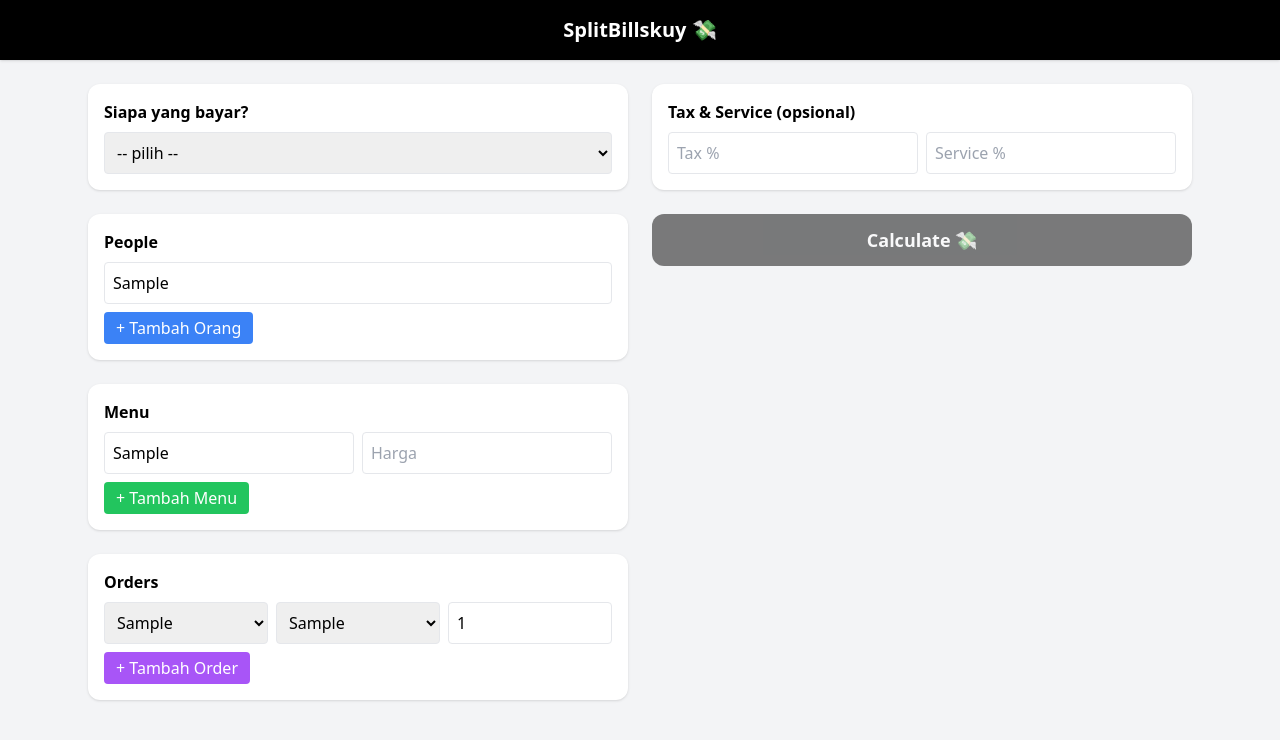
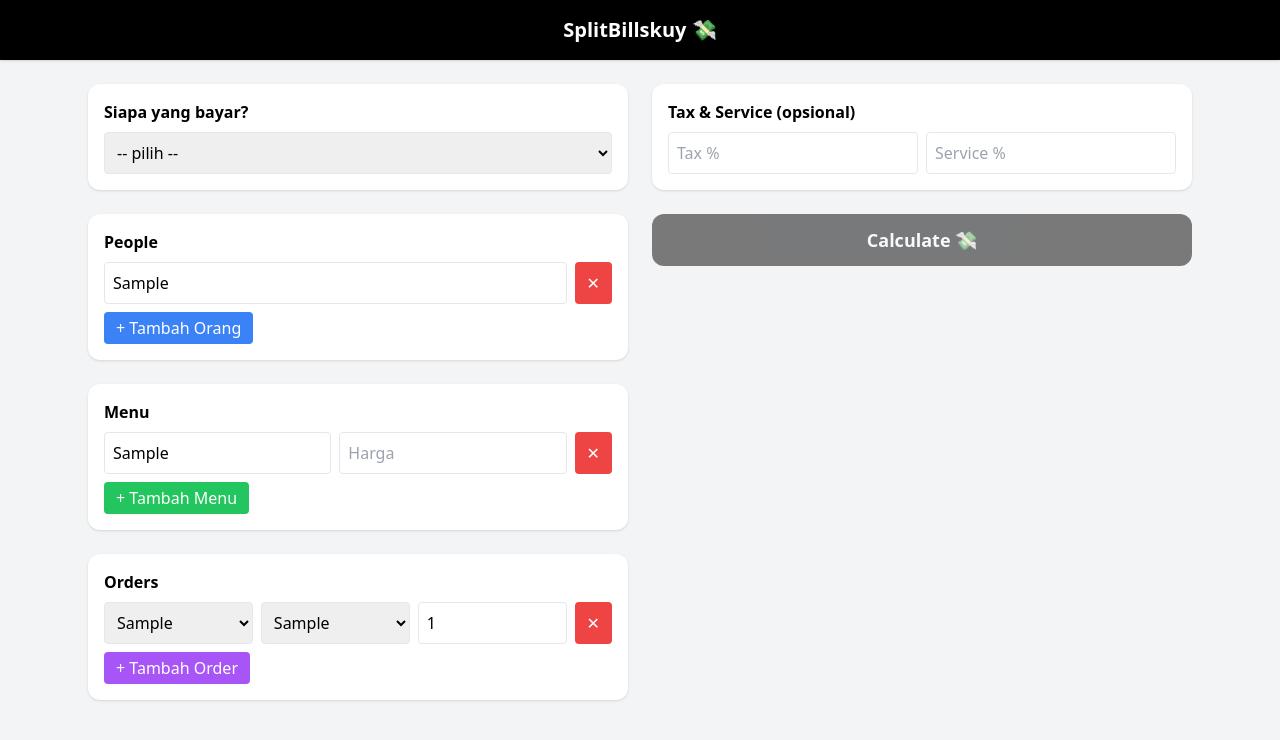
Before and after one commit to pradityarzkn/splitbillskuy, a React (Vite) app in the folder split-bill-frontend/: page / in a window 1280 px wide. Both pictures are taken after typing "Sample", "Sample", "Sample" into the empty fields and a click on the button "+ Tambah Order". Shown: the top 740 px of the page. Built offline with nearby package versions, Linux system fonts and the light colour scheme.

Commit message:
add delete buttons for better UX

```diff
--- a/split-bill-frontend/src/App.jsx
+++ b/split-bill-frontend/src/App.jsx
@@ -11,7 +11,6 @@ export default function App() {
   const [result, setResult] = useState(null)
   const [loading, setLoading] = useState(false)
 
-  // lock scroll pas loading
   useEffect(() => {
     document.body.style.overflow = loading ? "hidden" : "auto"
   }, [loading])
@@ -22,33 +21,36 @@ export default function App() {
       currency: "IDR"
     }).format(num)
 
-  // ===== FORMAT ANGKA =====
   const formatNumber = (value) => {
     if (!value) return ""
     return value.toString().replace(/\B(?=(\d{3})+(?!\d))/g, ".")
   }
 
-  const unformatNumber = (value) => {
-    return value.replace(/\./g, "")
-  }
+  const unformatNumber = (value) => value.replace(/\./g, "")
 
-  // ---- People ----
+  // ===== PEOPLE =====
   const addPerson = () => setPeople([...people, ""])
   const updatePerson = (i, val) => {
     const copy = [...people]
     copy[i] = val
     setPeople(copy)
   }
+  const removePerson = (i) => {
+    setPeople(people.filter((_, idx) => idx !== i))
+  }
 
-  // ---- Menu ----
+  // ===== MENU =====
   const addMenu = () => setMenu([...menu, { name: "", price: "" }])
   const updateMenu = (i, field, val) => {
     const copy = [...menu]
     copy[i][field] = val
     setMenu(copy)
   }
+  const removeMenu = (i) => {
+    setMenu(menu.filter((_, idx) => idx !== i))
+  }
 
-  // ---- Orders ----
+  // ===== ORDERS =====
   const addOrder = () =>
     setOrders([
       ...orders,
@@ -64,8 +66,11 @@ export default function App() {
     copy[i][field] = field === "qty" ? Number(val) : val
     setOrders(copy)
   }
+  const removeOrder = (i) => {
+    setOrders(orders.filter((_, idx) => idx !== i))
+  }
 
-  // ---- Submit ----
+  // ===== SUBMIT =====
   const handleSubmit = async () => {
     try {
       setLoading(true)
@@ -97,7 +102,6 @@ export default function App() {
   return (
     <div className="min-h-screen bg-gray-100">
 
-      {/* HEADER */}
       <div className="bg-black text-white text-center py-4 text-xl font-semibold shadow">
         SplitBillskuy 💸
       </div>
@@ -115,28 +119,35 @@ export default function App() {
             >
               <option value="">-- pilih --</option>
               {validPeople.map((p, i) => (
-                <option key={i} value={p}>
-                  {p}
-                </option>
+                <option key={i}>{p}</option>
               ))}
             </select>
           </Card>
 
+          {/* PEOPLE */}
           <Card title="People">
             {people.map((p, i) => (
-              <input
-                key={i}
-                className="input mb-2"
-                value={p}
-                placeholder="Nama"
-                onChange={(e) => updatePerson(i, e.target.value)}
-              />
+              <div key={i} className="flex gap-2 mb-2">
+                <input
+                  className="input flex-1"
+                  value={p}
+                  placeholder="Nama"
+                  onChange={(e) => updatePerson(i, e.target.value)}
+                />
+                <button
+                  onClick={() => removePerson(i)}
+                  className="bg-red-500 text-white px-3 rounded"
+                >
+                  ✕
+                </button>
+              </div>
             ))}
             <button className="btn-blue" onClick={addPerson}>
               + Tambah Orang
             </button>
           </Card>
 
+          {/* MENU */}
           <Card title="Menu">
             {menu.map((m, i) => (
               <div key={i} className="flex gap-2 mb-2">
@@ -159,6 +170,13 @@ export default function App() {
                     }
                   }}
                 />
+
+                <button
+                  onClick={() => removeMenu(i)}
+                  className="bg-red-500 text-white px-3 rounded"
+                >
+                  ✕
+                </button>
               </div>
             ))}
             <button className="btn-green" onClick={addMenu}>
@@ -166,6 +184,7 @@ export default function App() {
             </button>
           </Card>
 
+          {/* ORDERS */}
           <Card title="Orders">
             {orders.map((o, i) => (
               <div key={i} className="flex gap-2 mb-2">
@@ -197,6 +216,13 @@ export default function App() {
                   value={o.qty}
                   onChange={(e) => updateOrder(i, "qty", e.target.value)}
                 />
+
+                <button
+                  onClick={() => removeOrder(i)}
+                  className="bg-red-500 text-white px-3 rounded"
+                >
+                  ✕
+                </button>
               </div>
             ))}
 
@@ -259,12 +285,12 @@ export default function App() {
         </div>
       </div>
 
-      {/* 🔥 LOADING OVERLAY */}
+      {/* LOADING */}
       {loading && (
         <div className="fixed inset-0 bg-black/40 backdrop-blur-sm flex items-center justify-center z-50">
           <div className="bg-white px-6 py-4 rounded-xl shadow flex items-center gap-3">
             <div className="w-6 h-6 border-4 border-gray-300 border-t-black rounded-full animate-spin"></div>
-            <span className="font-medium">Menghitung...</span>
+            <span>Menghitung...</span>
           </div>
         </div>
       )}
```
